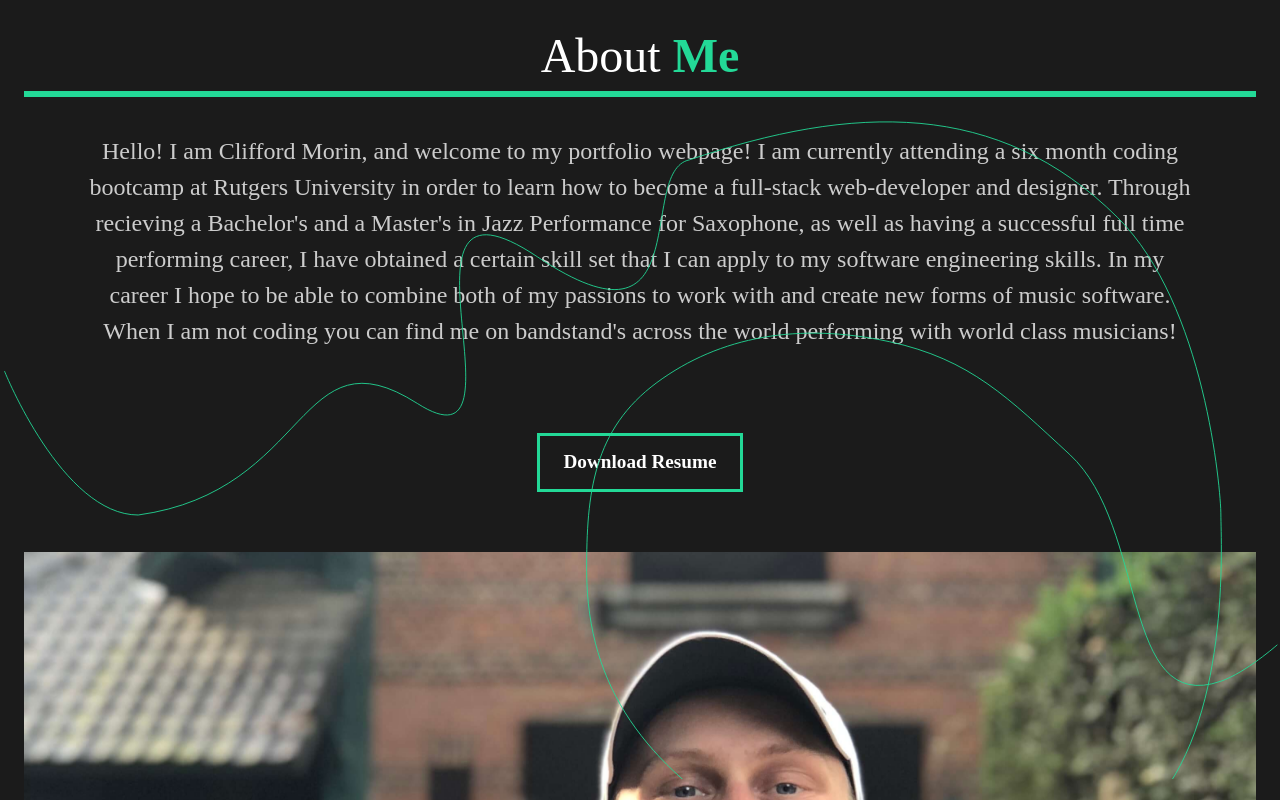
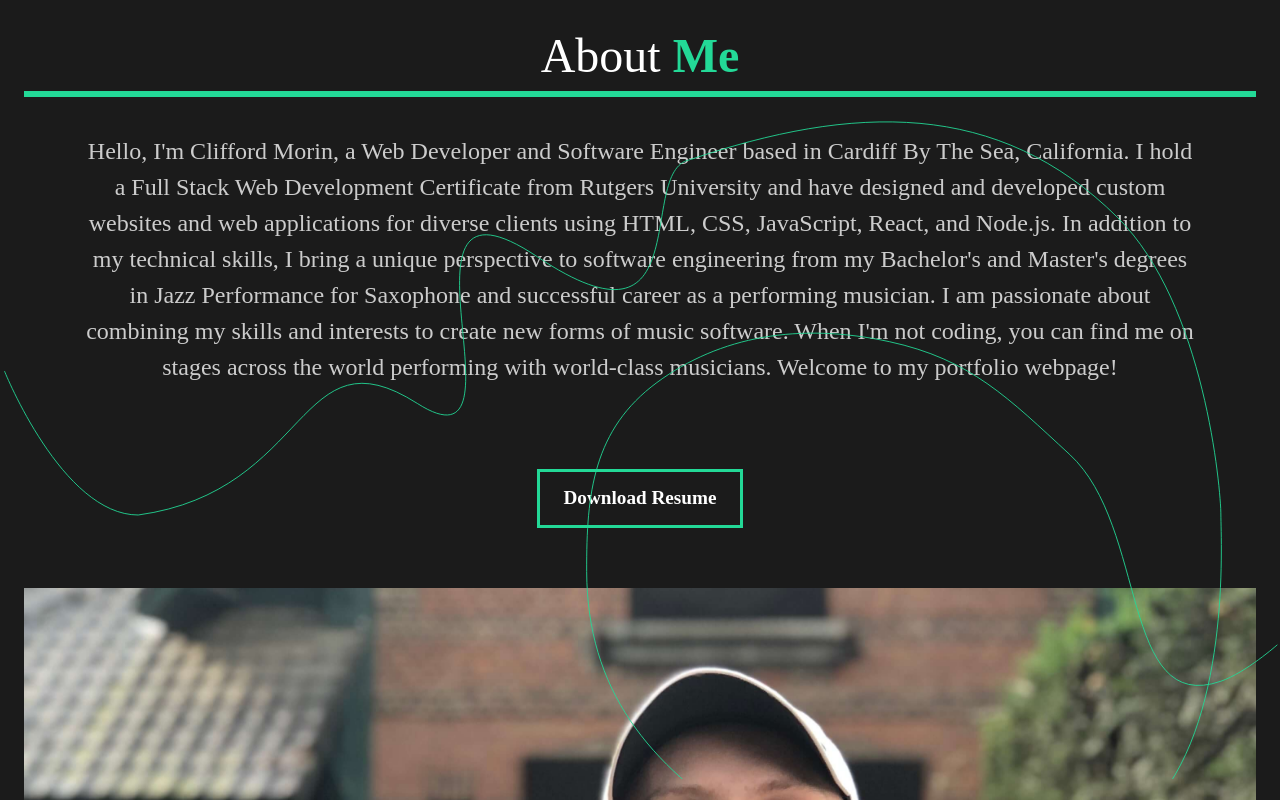
Before and after one commit to CliffordMorin/React-Portfolio, a React (Create React App) app: page /#/ in a window 1280 px wide. Shown: the part 1380-2180 px from the top of the page. Built offline with nearby package versions, Linux system fonts and the light colour scheme.

Commit message:
added new bio, aboutme, and resized skills

```diff
--- a/src/components/AboutMeSection.js
+++ b/src/components/AboutMeSection.js
@@ -1,7 +1,7 @@
 import React from "react";
 //Import Icons
 import home2 from "../img/home2.jpeg";
-import Resume from "../Resume/resume-2022.pdf";
+import Resume from "../Resume/Clifford-Morin-2023.pdf";
 //Style
 import styled from "styled-components";
 import { StyledAbout, StyledImage, StyledDescription } from "../styles";
@@ -27,22 +27,23 @@ const AboutMeSection = () => {
         <motion.div variants={lineAnim} className="line"></motion.div>
         <StyledCards>
           <p>
-            Hello! I am Clifford Morin, and welcome to my portfolio webpage! I
-            am currently attending a six month coding bootcamp at Rutgers
-            University in order to learn how to become a full-stack
-            web-developer and designer. Through recieving a Bachelor's and a
-            Master's in Jazz Performance for Saxophone, as well as having a
-            successful full time performing career, I have obtained a certain
-            skill set that I can apply to my software engineering skills. In my
-            career I hope to be able to combine both of my passions to work with
-            and create new forms of music software. When I am not coding you can
-            find me on bandstand's across the world performing with world class
-            musicians!
+            Hello, I'm Clifford Morin, a Web Developer and Software Engineer
+            based in Cardiff By The Sea, California. I hold a Full Stack Web
+            Development Certificate from Rutgers University and have designed
+            and developed custom websites and web applications for diverse
+            clients using HTML, CSS, JavaScript, React, and Node.js. In addition
+            to my technical skills, I bring a unique perspective to software
+            engineering from my Bachelor's and Master's degrees in Jazz
+            Performance for Saxophone and successful career as a performing
+            musician. I am passionate about combining my skills and interests to
+            create new forms of music software. When I'm not coding, you can
+            find me on stages across the world performing with world-class
+            musicians. Welcome to my portfolio webpage!
           </p>
           <a
             href={Resume}
             target="_blank"
-            download="resume-2022"
+            download="CLifford-Morin-2023.pdf"
             rel="noreferrer"
           >
             <motion.button variants={fadeAnim}>Download Resume</motion.button>
--- a/src/components/Footer.js
+++ b/src/components/Footer.js
@@ -23,13 +23,18 @@ const Footer = () => {
           <div className="col-sm-12 col-md-6">
             <h5>About</h5>
             <p className="text-justify">
-              Clifford Morin is a full-stack javascript web-developer and
-              designer based in Encinitas, CA. Clifford has a BM from West
-              Chester University and an MA from Temple University. After
-              graduating in july 2021 from a Rutgers University six month long
-              intensive full-stack coding boot camp, Clifford is equipped with
-              all the skills it takes to build your next web site or
-              application.
+              Clifford Morin is a highly skilled and motivated full-stack web
+              developer and designer based in Cardiff-by-the-sea, CA. With a
+              Bachelor's in Music from West Chester University and a Master's in
+              Jazz Performance/Composition from Temple University/Conservatorium
+              van Amsterdam, Clifford brings a unique perspective to software
+              engineering. After graduating from a rigorous six-month coding
+              bootcamp at Rutgers University in July 2021, Clifford is
+              proficient in a range of technologies including HTML, CSS,
+              JavaScript, React, Node.js, and more. With a passion for building
+              high-quality websites and web applications, Clifford is dedicated
+              to exceeding client expectations and delivering exceptional
+              results.
             </p>
           </div>
 
--- a/src/components/SkillsSection.js
+++ b/src/components/SkillsSection.js
@@ -1,4 +1,4 @@
-import React from "react";
+import React, { useRef, useEffect, useState } from "react";
 //Import Icons
 import { FontAwesomeIcon } from "@fortawesome/react-fontawesome";
 import {
@@ -25,6 +25,16 @@ import { lineAnim } from "../animation";
 
 const SkillsSection = () => {
   const [element, controls] = useScroll();
+  const [width, setWidth] = useState(window.innerWidth);
+  const smallScreen = width < 768;
+  const updateWidth = () => {
+    setWidth(window.innerWidth);
+  };
+  useEffect(() => {
+    window.addEventListener("resize", updateWidth);
+    return () => window.removeEventListener("resize", updateWidth);
+  });
+
   return (
     <StyledSkills
       variants={scrollReveal}
@@ -43,7 +53,11 @@ const SkillsSection = () => {
         <StyledCards>
           <StyledCard>
             <div className="icon">
-              <FontAwesomeIcon icon={faHtml5} color="#ffa200f7" size="7x" />
+              <FontAwesomeIcon
+                icon={faHtml5}
+                color="#ffa200f7"
+                size={smallScreen ? "5x" : "7x"}
+              />
             </div>
           </StyledCard>
           <StyledCard>
@@ -51,7 +65,7 @@ const SkillsSection = () => {
               <FontAwesomeIcon
                 icon={faCss3Alt}
                 color="rgb(0, 0, 255)"
-                size="7x"
+                size={smallScreen ? "5x" : "7x"}
               />
             </div>
           </StyledCard>
@@ -60,7 +74,7 @@ const SkillsSection = () => {
               <FontAwesomeIcon
                 icon={faJsSquare}
                 color="rgb(255, 234, 0)"
-                size="7x"
+                size={smallScreen ? "5x" : "7x"}
               />
             </div>
           </StyledCard>
@@ -69,13 +83,17 @@ const SkillsSection = () => {
               <FontAwesomeIcon
                 icon={faBootstrap}
                 color="rgb(149, 0, 255)"
-                size="7x"
+                size={smallScreen ? "5x" : "7x"}
               />
             </div>
           </StyledCard>
           <StyledCard>
             <div className="icon">
-              <FontAwesomeIcon icon={faNode} color="rgb(0, 255, 8)" size="7x" />
+              <FontAwesomeIcon
+                icon={faNode}
+                color="rgb(0, 255, 8)"
+                size={smallScreen ? "5x" : "7x"}
+              />
             </div>
           </StyledCard>
           <StyledCard>
@@ -83,7 +101,7 @@ const SkillsSection = () => {
               <FontAwesomeIcon
                 icon={faReact}
                 color="rgb(0, 255, 251)"
-                size="7x"
+                size={smallScreen ? "5x" : "7x"}
                 spin
               />
             </div>
@@ -111,6 +129,7 @@ const StyledCards = styled.div`
   display: flex;
   flex-wrap: wrap;
   @media (max-width: 1300px) {
+    flex-wrap: nowrap;
     justify-content: center;
     text-align: center;
   }
@@ -124,6 +143,10 @@ const StyledCard = styled.div`
     @media (max-width: 1300px) {
       justify-content: center;
     }
+    @media (max-width: 768px) {
+      flex-basis: 10rem;
+      padding: 0 2px;
+    }
   }
 `;
 
```
Also changed, not shown: 2 other files (tests, documents, lock files or other folders).
